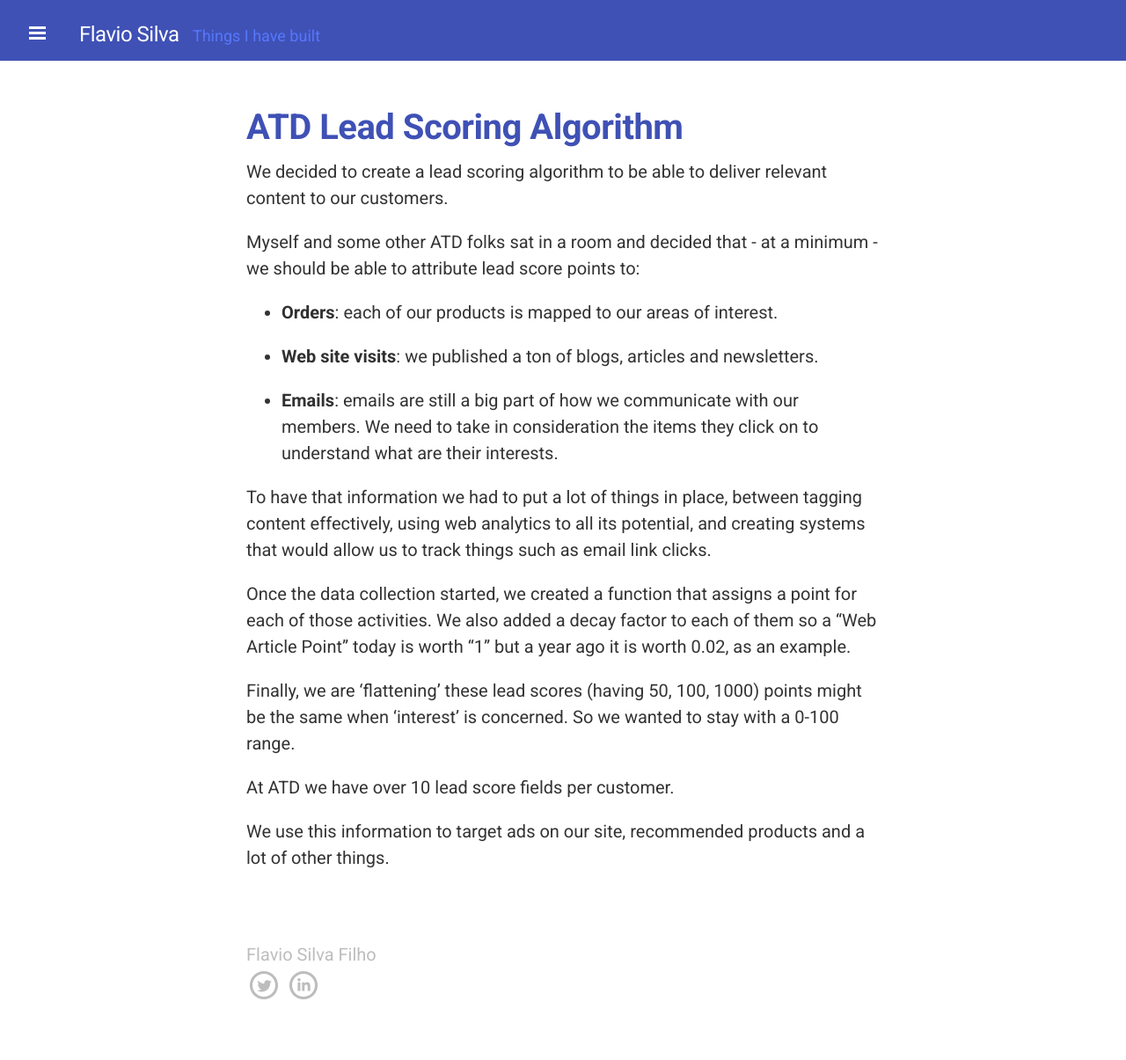
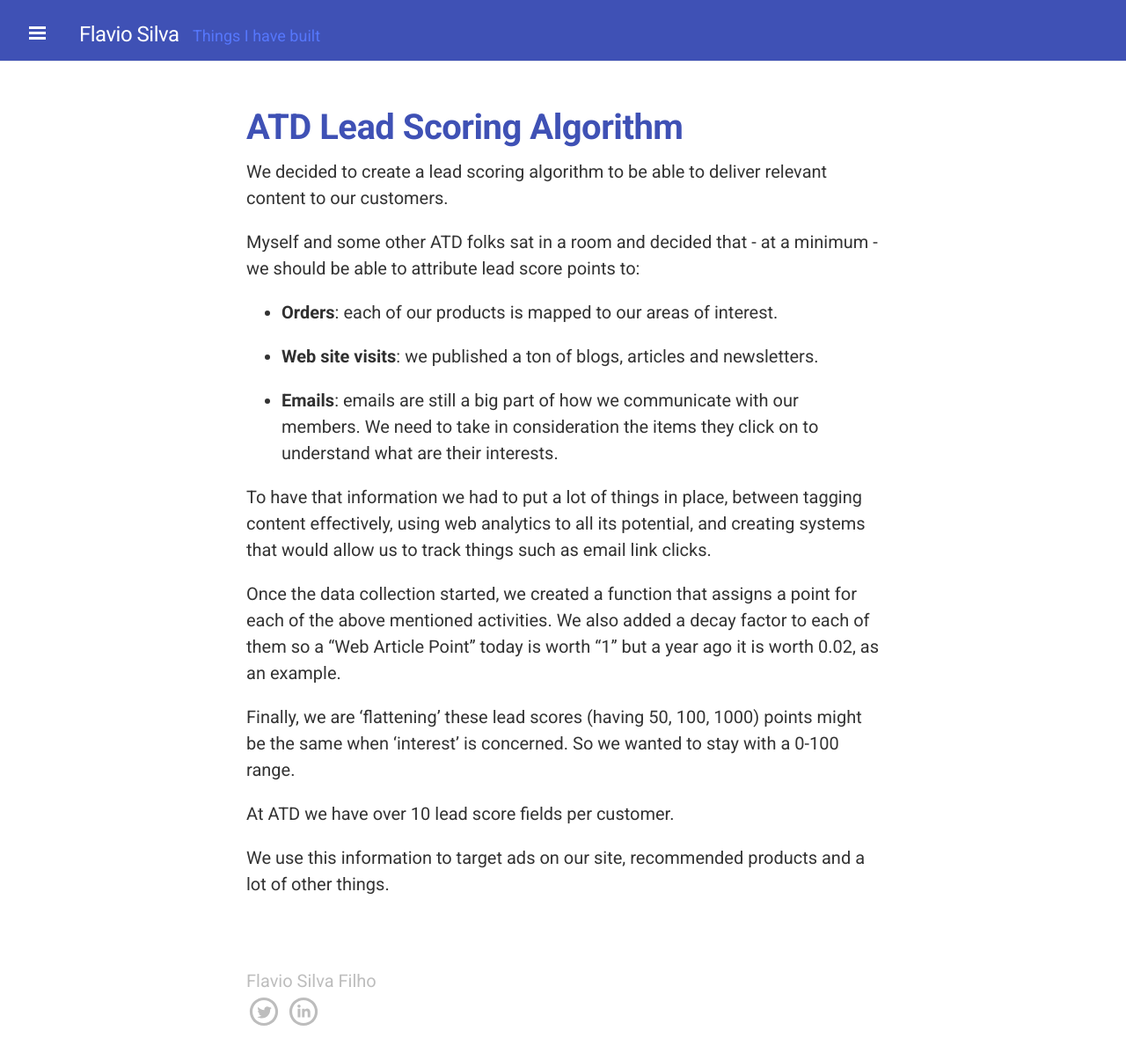
Before and after one commit to flaviotsf/flaviotsf.github.io, a Jekyll site: the page built from _posts/2012-01-02-Lead-Scoring.md, in a window 1280 px wide and 1258 px high. Shown: the top 1205 px of the window at 88% size. Built offline with Jekyll 4.4.1, drawn with Linux system fonts in a browser that asks for light colours; nearby versions of some CDN libraries; Markdown is read by kramdown in place of the engine named in the settings.

Commit message:
Update 2012-01-02-Lead-Scoring.md

```diff
--- a/_posts/2012-01-02-Lead-Scoring.md
+++ b/_posts/2012-01-02-Lead-Scoring.md
@@ -23,7 +23,7 @@
 systems that would allow us to track things such as email link clicks.
 
 Once the data collection started, we created a function
-that assigns a point for each of those activities. We also added a decay factor
+that assigns a point for each of the above mentioned activities. We also added a decay factor
 to each of them so a "Web Article Point" today is worth "1" but a year ago it is worth 0.02, as an example.
 
 Finally, we are 'flattening' these lead scores (having 50, 100, 1000) points might be the same when 'interest' is concerned. So we wanted to stay with a 0-100 range.
```
